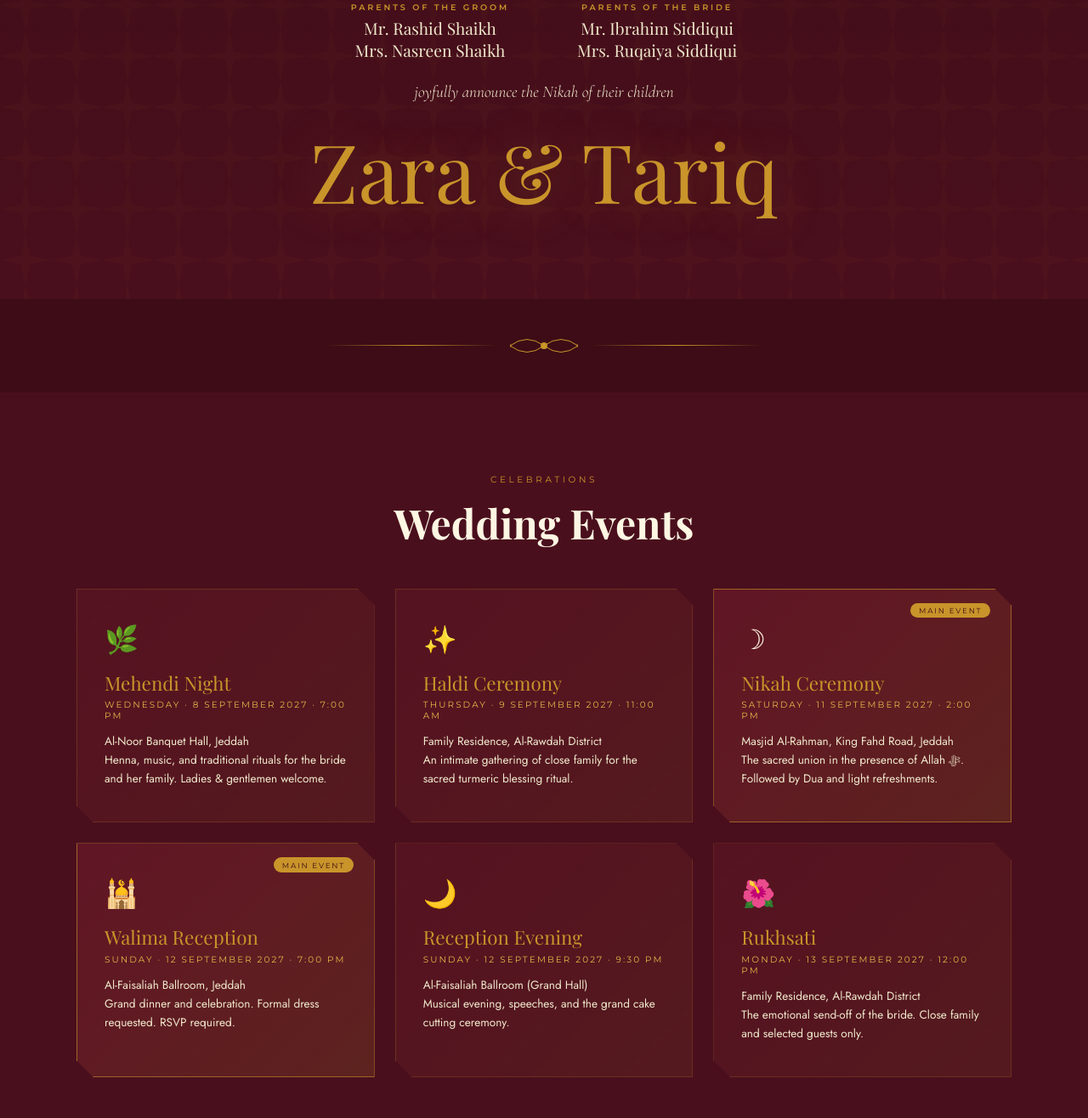
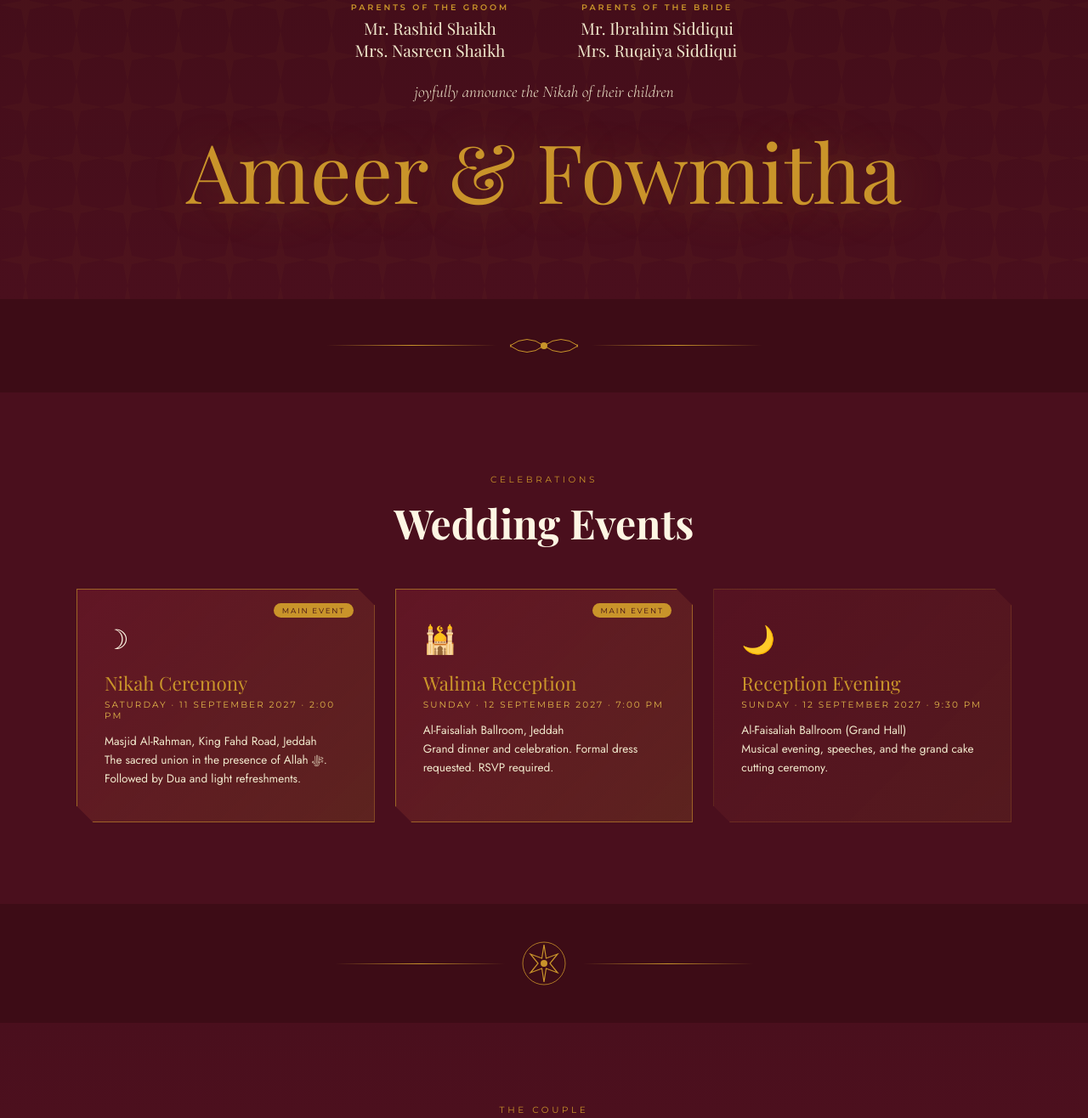
Before and after one commit to S-Mohan-raj/invi, a plain HTML site: page index.html in a window 1280 px wide. Shown: the part 1384-2700 px from the top of the page at 85% size. Drawn offline with nearby package versions, Linux system fonts and the light colour scheme; a web font is replaced by a local one.

Commit message:
Update wedding details and event information

```diff
--- a/index.html
+++ b/index.html
@@ -682,8 +682,8 @@ footer {
   <div class="hero-content">
     <div class="bismillah">بِسْمِ اللَّهِ الرَّحْمَنِ الرَّحِيمِ</div>
     <div class="hero-invite-label">With the blessings of Allah ﷻ</div>
-    <div class="hero-names">Zara <span>&</span> Tariq</div>
-    <div class="hero-date">Saturday · 11th September 2027 · Jeddah, Saudi Arabia</div>
+    <div class="hero-names">Ameer <span>&</span> Fowmitha</div>
+    <div class="hero-date">Sunday · 10th January 2027 · Edhuha Mahal, Begumbur, Dindigul.</div>
   </div>
 
   <!-- Mosque SVG -->
@@ -910,7 +910,7 @@ footer {
 
   <div class="reveal" style="transition-delay:0.5s; text-align:center; margin-top:2rem;">
     <span class="couple-connector">joyfully announce the Nikah of their children</span>
-    <div class="couple-big">Zara & Tariq</div>
+    <div class="couple-big">Ameer & Fowmitha</div>
   </div>
 </section>
 
@@ -933,18 +933,6 @@ footer {
   <h2 class="section-title reveal" style="transition-delay:0.1s;">Wedding Events</h2>
 
   <div class="events-grid">
-    <div class="event-card reveal" style="transition-delay:0.1s;">
-      <span class="event-icon">🌿</span>
-      <div class="event-name">Mehendi Night</div>
-      <div class="event-date">Wednesday · 8 September 2027 · 7:00 PM</div>
-      <div class="event-detail">Al-Noor Banquet Hall, Jeddah<br>Henna, music, and traditional rituals for the bride and her family. Ladies & gentlemen welcome.</div>
-    </div>
-    <div class="event-card reveal" style="transition-delay:0.2s;">
-      <span class="event-icon">✨</span>
-      <div class="event-name">Haldi Ceremony</div>
-      <div class="event-date">Thursday · 9 September 2027 · 11:00 AM</div>
-      <div class="event-detail">Family Residence, Al-Rawdah District<br>An intimate gathering of close family for the sacred turmeric blessing ritual.</div>
-    </div>
     <div class="event-card featured reveal" style="transition-delay:0.3s;">
       <span class="event-featured-badge">Main Event</span>
       <span class="event-icon">☽</span>
@@ -964,12 +952,6 @@ footer {
       <div class="event-name">Reception Evening</div>
       <div class="event-date">Sunday · 12 September 2027 · 9:30 PM</div>
       <div class="event-detail">Al-Faisaliah Ballroom (Grand Hall)<br>Musical evening, speeches, and the grand cake cutting ceremony.</div>
-    </div>
-    <div class="event-card reveal" style="transition-delay:0.6s;">
-      <span class="event-icon">🌺</span>
-      <div class="event-name">Rukhsati</div>
-      <div class="event-date">Monday · 13 September 2027 · 12:00 PM</div>
-      <div class="event-detail">Family Residence, Al-Rawdah District<br>The emotional send-off of the bride. Close family and selected guests only.</div>
     </div>
   </div>
 </section>
@@ -1226,8 +1208,8 @@ footer {
 <!-- ═══════════════════════════ FOOTER ═══════════════════════════ -->
 <footer>
   <span class="footer-crescent">☽</span>
-  <div class="footer-names">Zara & Tariq</div>
-  <div class="footer-date">11 September 2027 · Jeddah, Saudi Arabia</div>
+  <div class="footer-names">Ameer & Fowmitha</div>
+  <div class="footer-date">10 January 2027 · Edhuha mahal, Dindigul.</div>
   <div class="social-links">
     <a href="#">Instagram</a>
     <a href="#">Facebook</a>
@@ -1320,7 +1302,7 @@ window.addEventListener('scroll', () => {
 
 // ─── COUNTDOWN ───
 function updateCountdown() {
-  const target = new Date('2027-09-11T14:00:00+03:00');
+  const target = new Date('2027-01-10T14:00:00+03:00');
   const now = new Date();
   const diff = target - now;
   if (diff <= 0) {
```
